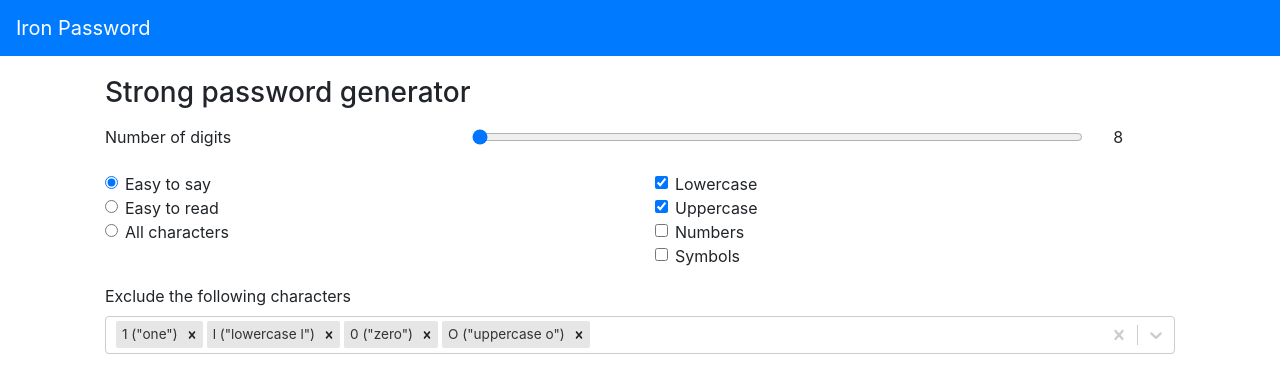
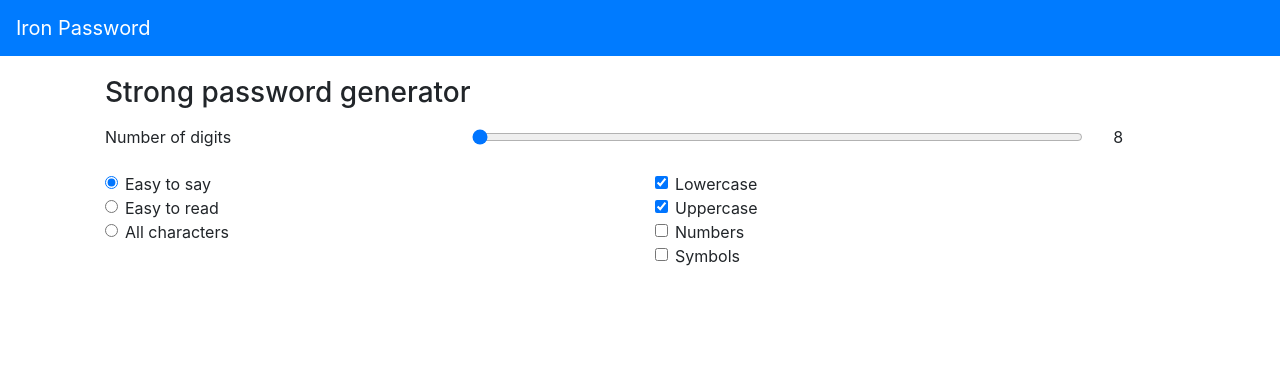
Before and after one commit to inakidelamadrid/strong-password-generator-chrome-addon, a React (Create React App) app: page / in a window 1280 px wide. Shown: the top 392 px of the page. Built offline with nearby package versions, Linux system fonts and the light colour scheme.

Commit message:
show/hide enable/disable the character exclusion list based in the interaction of the other elements

```diff
--- a/src/components/ExcludeCharactersSelect/index.js
+++ b/src/components/ExcludeCharactersSelect/index.js
@@ -11,21 +11,24 @@ const baseExcludedChars = [
   {value: 'O', label: 'O ("uppercase o")'},
 ];
 
-const ExcludeCharactersSelect = props => {
+const ExcludeCharactersSelect = ({disabled=false, show = true}) => {
   const [options, setOptions] = useState(baseExcludedChars);
 
   return (
+    show && (
       <Form.Group>
         <Form.Label>Exclude the following characters</Form.Label>
         <Select
           className="basic-multi-select"
           classNamePrefix="select"
           defaultValue={baseExcludedChars}
+          isDisabled={disabled}
           isMulti
           name="excludedChars"
           options={options}
         />
       </Form.Group>
+    )
   );
 };
 export default ExcludeCharactersSelect;
--- a/src/pages/HomePage/index.js
+++ b/src/pages/HomePage/index.js
@@ -84,7 +84,14 @@ const HomePage = props => {
           selectedCharacterGroup={selectedCharacterGroup}
           selectedCharTypes={selectedCharTypes}
         />
-        <ExcludeCharactersSelect/>
+        <ExcludeCharactersSelect
+          show={
+            [CHARACTER_GROUPS_VALUES.easyToRead, CHARACTER_GROUPS_VALUES.all].includes(selectedCharacterGroup)
+          }
+          disabled={
+            [CHARACTER_GROUPS_VALUES.easyToRead, CHARACTER_GROUPS_VALUES.easyToSay].includes(selectedCharacterGroup)
+          }
+        />
       </Form>
     </div>
   );
```
Lines whose indentation alone changed are shown as unchanged.
